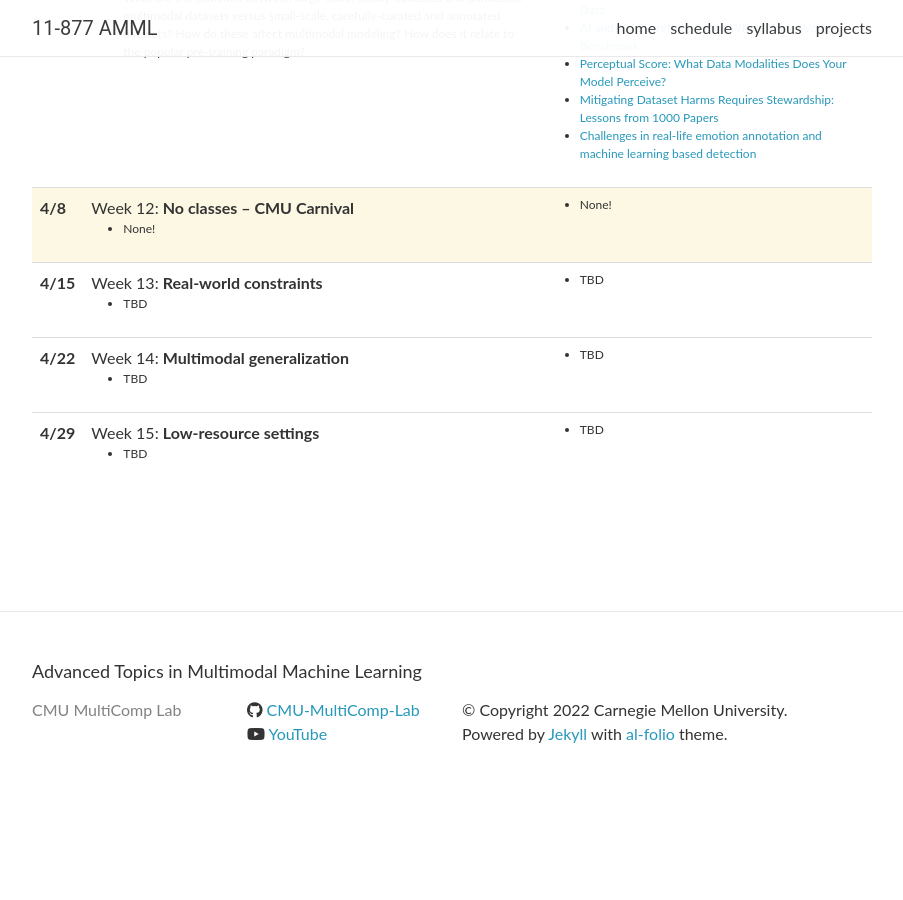
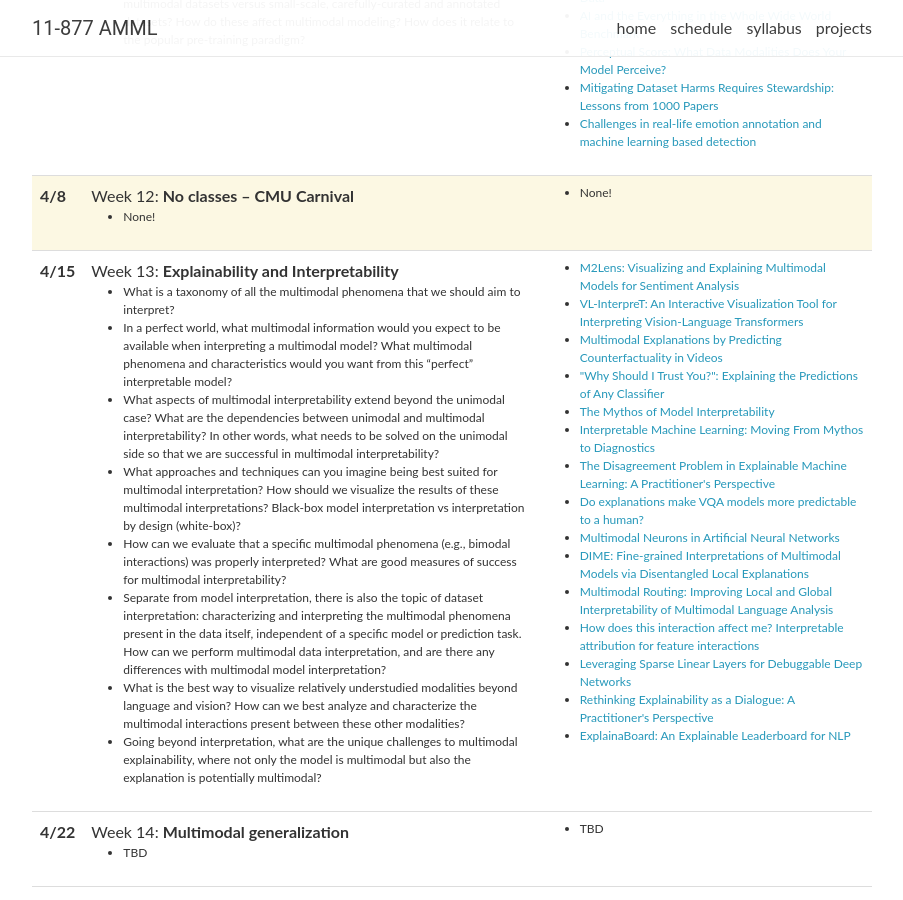
Before and after one commit to CMU-MultiComp-Lab/adv-mmml-course, a Jekyll site: the page built from _pages/schedule.md, in a window 1280 px wide and 900 px high, scrolled down 3711 px. Shown: the whole window, without its empty margins (188-1091 px from the left). Built offline with Jekyll 4.4.1, drawn with Linux system fonts in a browser that asks for light colours; nearby versions of some CDN libraries; comment, search, counter and statistics services are not loaded; before the commit the page ends 4518 px from its top, so only the background shows below that.

Commit message:
Update lectures.yml

```diff
--- a/_data/lectures.yml
+++ b/_data/lectures.yml
@@ -218,10 +218,32 @@
 
 - date: 4/15
   title: >
-    Week 13: <strong>Real-world constraints</strong>
+    Week 13: <strong>Explainability and Interpretability</strong>
   topics:
-    - TBD
-  readings: TBD
+    - What is a taxonomy of all the multimodal phenomena that we should aim to interpret? <br/>
+    - In a perfect world, what multimodal information would you expect to be available when interpreting a multimodal model? What multimodal phenomena and characteristics would you want from this “perfect” interpretable model? <br/>
+    - What aspects of multimodal interpretability extend beyond the unimodal case? What are the dependencies between unimodal and multimodal interpretability? In other words, what needs to be solved on the unimodal side so that we are successful in multimodal interpretability? <br/>
+    - What approaches and techniques can you imagine being best suited for multimodal interpretation? How should we visualize the results of these multimodal interpretations? Black-box model interpretation vs interpretation by design (white-box)? <br/>
+    - How can we evaluate that a specific multimodal phenomena (e.g., bimodal interactions) was properly interpreted? What are good measures of success for multimodal interpretability? <br/>
+    - Separate from model interpretation, there is also the topic of dataset interpretation&#58; characterizing and interpreting the multimodal phenomena present in the data itself, independent of a specific model or prediction task. How can we perform multimodal data interpretation, and are there any differences with multimodal model interpretation? <br/>
+    - What is the best way to visualize relatively understudied modalities beyond language and vision? How can we best analyze and characterize the multimodal interactions present between these other modalities? <br/>
+    - Going beyond interpretation, what are the unique challenges to multimodal explainability, where not only the model is multimodal but also the explanation is potentially multimodal? <br/>
+  readings:
+    - <a href="https://arxiv.org/abs/2107.08264">M2Lens&#58; Visualizing and Explaining Multimodal Models for Sentiment Analysis</a> <br/>
+    - <a href="https://arxiv.org/abs/2203.17247">VL-InterpreT&#58; An Interactive Visualization Tool for Interpreting Vision-Language Transformers</a> <br/>
+    - <a href="https://arxiv.org/abs/1812.01263">Multimodal Explanations by Predicting Counterfactuality in Videos</a> <br/>
+    - <a href="https://arxiv.org/abs/1602.04938">"Why Should I Trust You?"&#58; Explaining the Predictions of Any Classifier</a> <br/>
+    - <a href="https://arxiv.org/abs/1606.03490">The Mythos of Model Interpretability</a> <br/>
+    - <a href="https://arxiv.org/abs/2103.06254">Interpretable Machine Learning&#58; Moving From Mythos to Diagnostics</a> <br/>
+    - <a href="https://arxiv.org/abs/2202.01602">The Disagreement Problem in Explainable Machine Learning&#58; A Practitioner's Perspective</a> <br/>
+    - <a href="https://arxiv.org/abs/1810.12366">Do explanations make VQA models more predictable to a human?</a> <br/>
+    - <a href="https://distill.pub/2021/multimodal-neurons/">Multimodal Neurons in Artificial Neural Networks</a> <br/>
+    - <a href="https://arxiv.org/abs/2203.02013">DIME&#58; Fine-grained Interpretations of Multimodal Models via Disentangled Local Explanations</a> <br/>
+    - <a href="https://arxiv.org/abs/2004.14198">Multimodal Routing&#58; Improving Local and Global Interpretability of Multimodal Language Analysis</a> <br/>
+    - <a href="https://arxiv.org/abs/2006.10965">How does this interaction affect me? Interpretable attribution for feature interactions</a> <br/>
+    - <a href="https://arxiv.org/abs/2105.04857">Leveraging Sparse Linear Layers for Debuggable Deep Networks</a> <br/>
+    - <a href="https://arxiv.org/abs/2202.01875">Rethinking Explainability as a Dialogue&#58; A Practitioner's Perspective</a> <br/>
+    - <a href="https://arxiv.org/abs/2104.06387">ExplainaBoard&#58; An Explainable Leaderboard for NLP</a> <br/>
 
 - date: 4/22
   title: >
```
